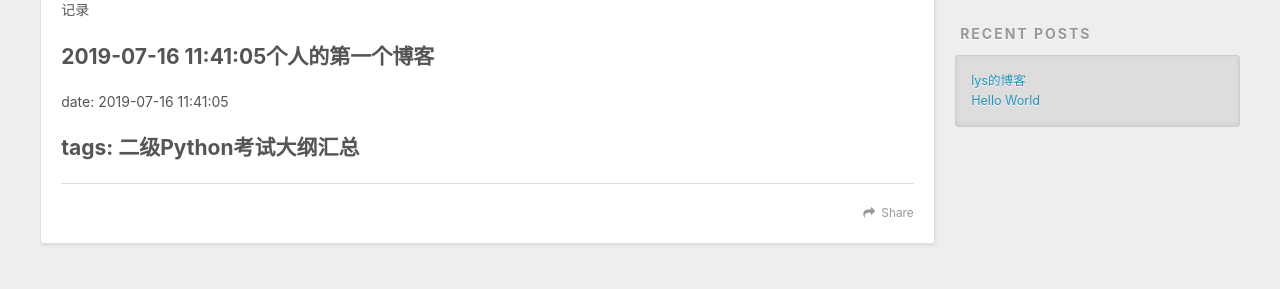
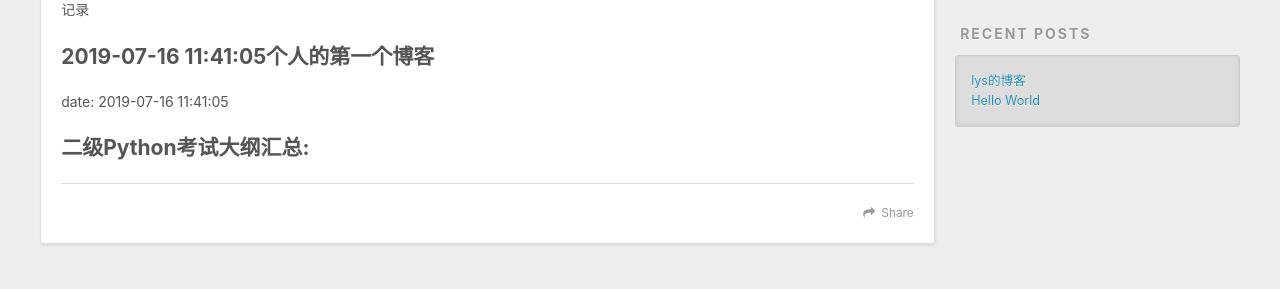
Before and after one commit to luoyushen939512/luoyushen939512.github.io, a plain HTML site: page index.html in a window 1280 px wide. Shown: the part 454-743 px from the top of the page. Drawn offline with nearby package versions, Linux system fonts and the light colour scheme.

Commit message:
Site updated: 2019-07-16 13:28:14

```diff
--- a/index.html
+++ b/index.html
@@ -86,7 +86,7 @@
 
         <p>记录</p>
 <h2 id="2019-07-16-11-41-05个人的第一个博客"><a href="#2019-07-16-11-41-05个人的第一个博客" class="headerlink" title="2019-07-16 11:41:05个人的第一个博客"></a>2019-07-16 11:41:05个人的第一个博客</h2><p>date: 2019-07-16 11:41:05</p>
-<h2 id="tags-二级Python考试大纲汇总"><a href="#tags-二级Python考试大纲汇总" class="headerlink" title="tags: 二级Python考试大纲汇总"></a>tags: 二级Python考试大纲汇总</h2>
+<h2 id="二级Python考试大纲汇总"><a href="#二级Python考试大纲汇总" class="headerlink" title="二级Python考试大纲汇总: "></a>二级Python考试大纲汇总: </h2>
 
     </div>
     <footer class="article-footer">
```
Also changed, not shown: 2019/07/16/lys的博客/index.html (+5 -5 lines).
